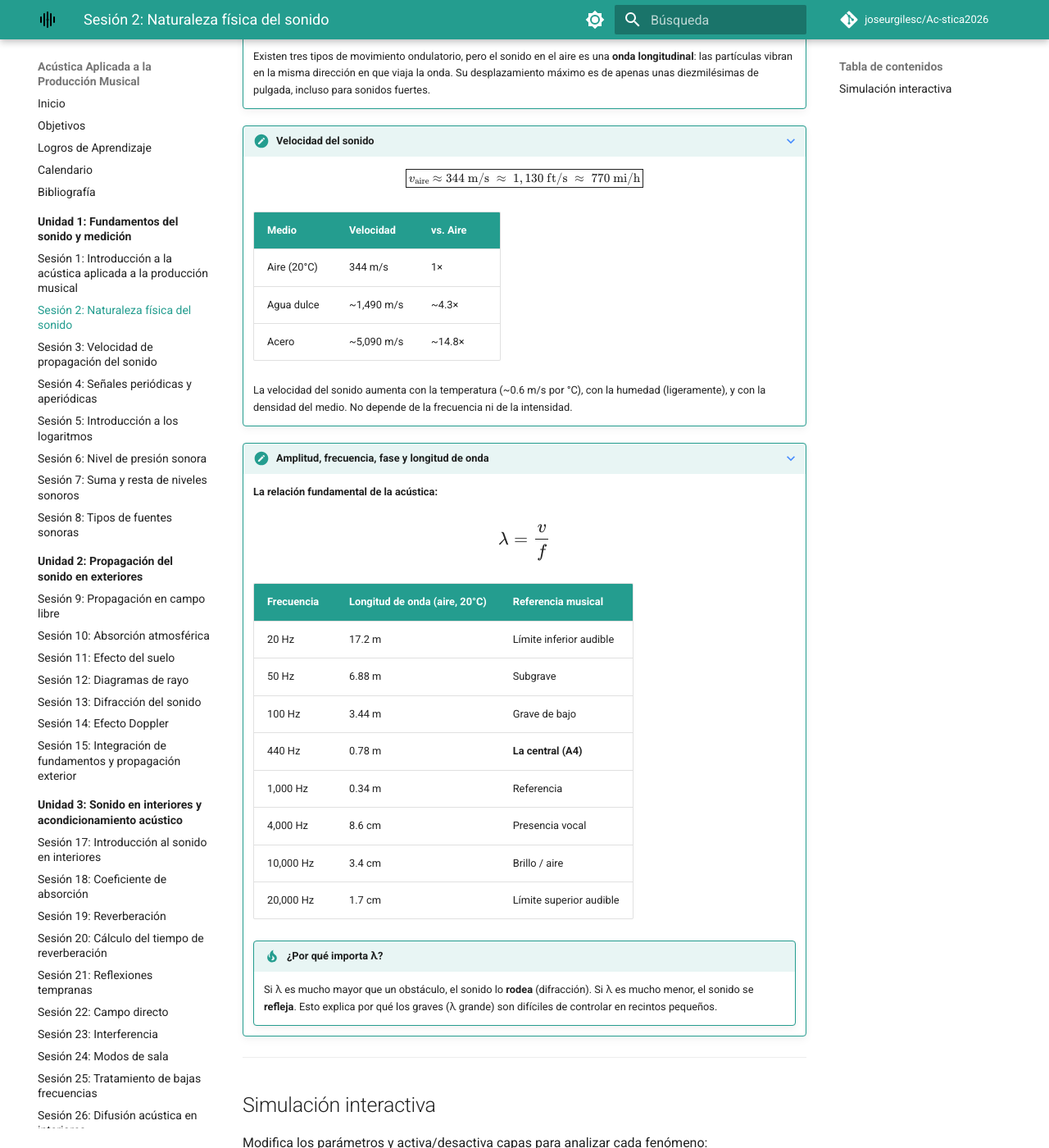
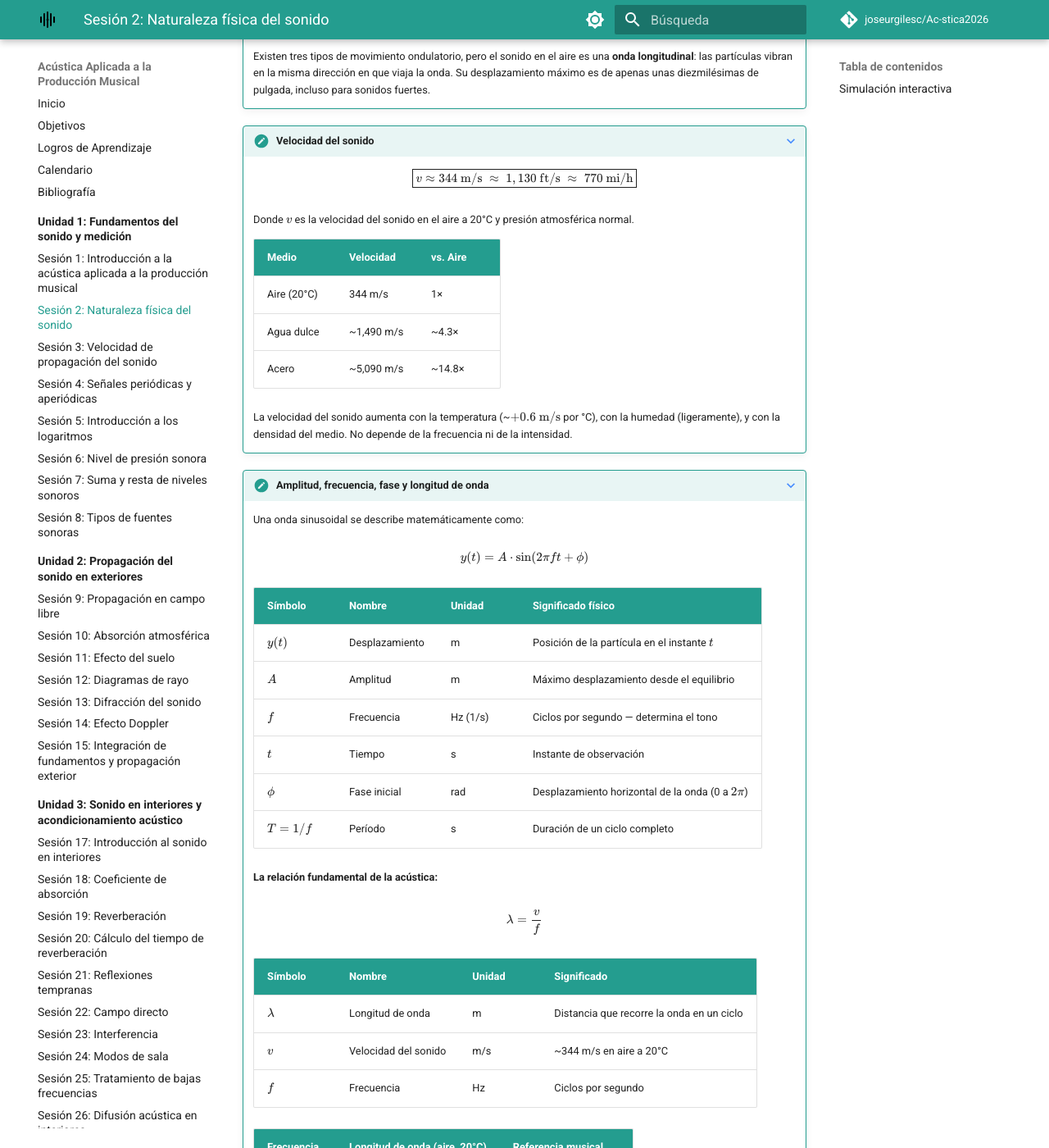
Before and after one commit to joseurgilesc/Ac-stica2026, an MkDocs documentation site: the page built from docs/unidades/U-1-fundamentos-medicion/sesion-02/index.md, in a window 1280 px wide and 1400 px high, scrolled down 1463 px. Shown: the whole window at 82% size. Built offline with MkDocs 1.6.1 and Material for MkDocs 9.7.7, drawn with Linux system fonts in a browser that asks for light colours; comment, search, counter and statistics services are not loaded; some of the changed text lies outside the part shown.

Commit message:
feat: nomenclatura de signos en todas las fórmulas (y(t), λ=v/f, v sonido)

```diff
--- a/docs/unidades/U-1-fundamentos-medicion/sesion-02/index.md
+++ b/docs/unidades/U-1-fundamentos-medicion/sesion-02/index.md
@@ -41,8 +41,10 @@
 ???+ note "Velocidad del sonido"
 
     \[
-    \boxed{v_{\text{aire}} \approx 344\text{ m/s} \;\approx\; 1,130\text{ ft/s} \;\approx\; 770\text{ mi/h}}
+    \boxed{v \approx 344\text{ m/s} \;\approx\; 1,130\text{ ft/s} \;\approx\; 770\text{ mi/h}}
     \]
+
+    Donde \(v\) es la velocidad del sonido en el aire a 20°C y presión atmosférica normal.
 
     | Medio | Velocidad | vs. Aire |
     |---|---|---|
@@ -50,29 +52,50 @@
     | Agua dulce | ~1,490 m/s | ~4.3× |
     | Acero | ~5,090 m/s | ~14.8× |
 
-    La velocidad del sonido aumenta con la temperatura (~0.6 m/s por °C), con la humedad (ligeramente), y con la densidad del medio. No depende de la frecuencia ni de la intensidad.
+    La velocidad del sonido aumenta con la temperatura (~\(+0.6\text{ m/s}\) por °C), con la humedad (ligeramente), y con la densidad del medio. No depende de la frecuencia ni de la intensidad.
 
 ???+ note "Amplitud, frecuencia, fase y longitud de onda"
+
+    Una onda sinusoidal se describe matemáticamente como:
+
+    \[
+    y(t) = A \cdot \sin(2\pi f t + \phi)
+    \]
+
+    | Símbolo | Nombre | Unidad | Significado físico |
+    |---|---|---|---|
+    | \(y(t)\) | Desplazamiento | m | Posición de la partícula en el instante \(t\) |
+    | \(A\) | Amplitud | m | Máximo desplazamiento desde el equilibrio |
+    | \(f\) | Frecuencia | Hz (1/s) | Ciclos por segundo — determina el tono |
+    | \(t\) | Tiempo | s | Instante de observación |
+    | \(\phi\) | Fase inicial | rad | Desplazamiento horizontal de la onda (0 a \(2\pi\)) |
+    | \(T = 1/f\) | Período | s | Duración de un ciclo completo |
 
     **La relación fundamental de la acústica:**
 
     \[
-    \Large{\lambda = \frac{v}{f}}
+    \lambda = \frac{v}{f}
     \]
+
+    | Símbolo | Nombre | Unidad | Significado |
+    |---|---|---|---|
+    | \(\lambda\) | Longitud de onda | m | Distancia que recorre la onda en un ciclo |
+    | \(v\) | Velocidad del sonido | m/s | ~344 m/s en aire a 20°C |
+    | \(f\) | Frecuencia | Hz | Ciclos por segundo |
 
     | Frecuencia | Longitud de onda (aire, 20°C) | Referencia musical |
     |---|---|---|
-    | 20 Hz | 17.2 m | Límite inferior audible |
-    | 50 Hz | 6.88 m | Subgrave |
-    | 100 Hz | 3.44 m | Grave de bajo |
-    | 440 Hz | 0.78 m | **La central (A4)** |
-    | 1,000 Hz | 0.34 m | Referencia |
-    | 4,000 Hz | 8.6 cm | Presencia vocal |
-    | 10,000 Hz | 3.4 cm | Brillo / aire |
-    | 20,000 Hz | 1.7 cm | Límite superior audible |
+    | 20 Hz | \(\lambda \approx 17.2\) m | Límite inferior audible |
+    | 50 Hz | \(\lambda \approx 6.88\) m | Subgrave |
+    | 100 Hz | \(\lambda \approx 3.44\) m | Grave de bajo |
+    | 440 Hz | \(\lambda \approx 0.78\) m | **La central (A4)** |
+    | 1,000 Hz | \(\lambda \approx 0.34\) m | Referencia |
+    | 4,000 Hz | \(\lambda \approx 8.6\) cm | Presencia vocal |
+    | 10,000 Hz | \(\lambda \approx 3.4\) cm | Brillo / aire |
+    | 20,000 Hz | \(\lambda \approx 1.7\) cm | Límite superior audible |
 
-    !!! tip "¿Por qué importa λ?"
-        Si λ es mucho mayor que un obstáculo, el sonido lo **rodea** (difracción). Si λ es mucho menor, el sonido se **refleja**. Esto explica por qué los graves (λ grande) son difíciles de controlar en recintos pequeños.
+    !!! tip "¿Por qué importa \(\lambda\)?"
+        Si \(\lambda\) es mucho mayor que un obstáculo, el sonido lo **rodea** (difracción). Si \(\lambda\) es mucho menor, el sonido se **refleja**. Esto explica por qué los graves (\(\lambda\) grande) son difíciles de controlar en recintos pequeños.
 
 ---
 
```
